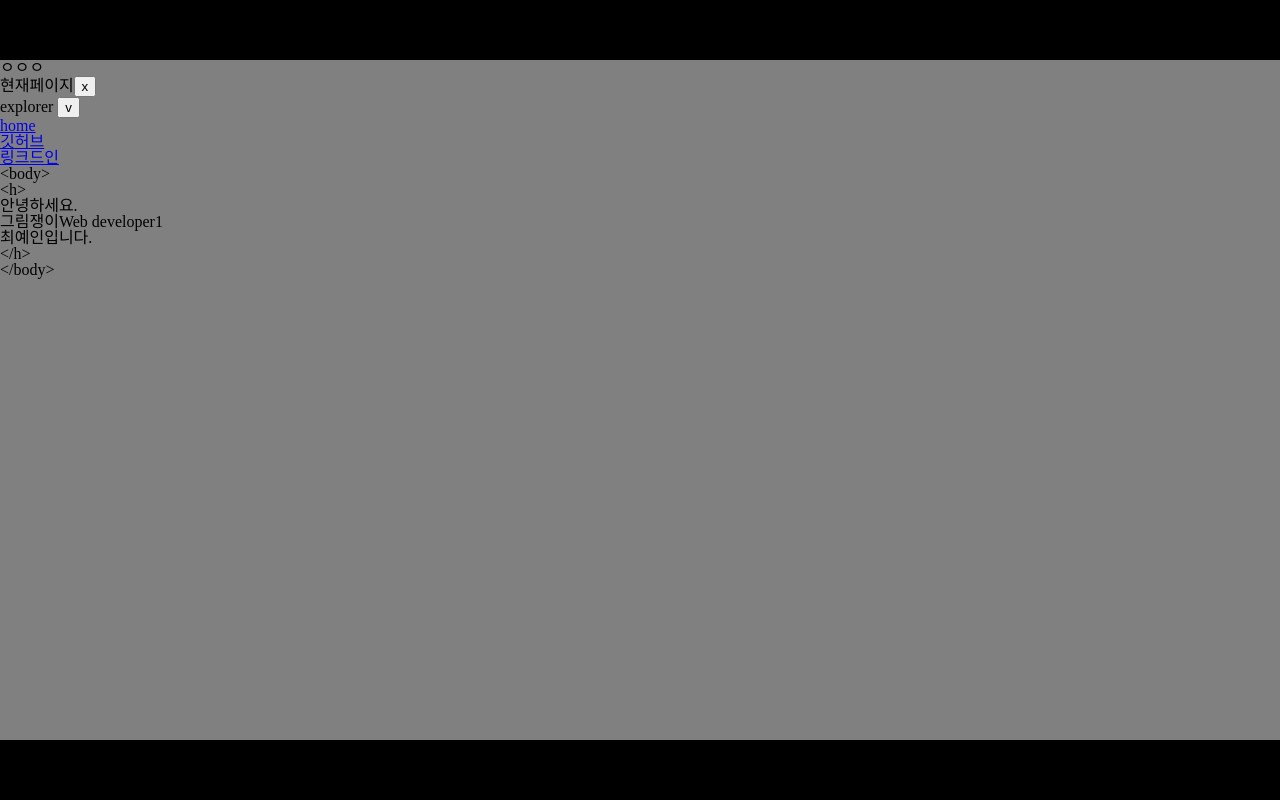
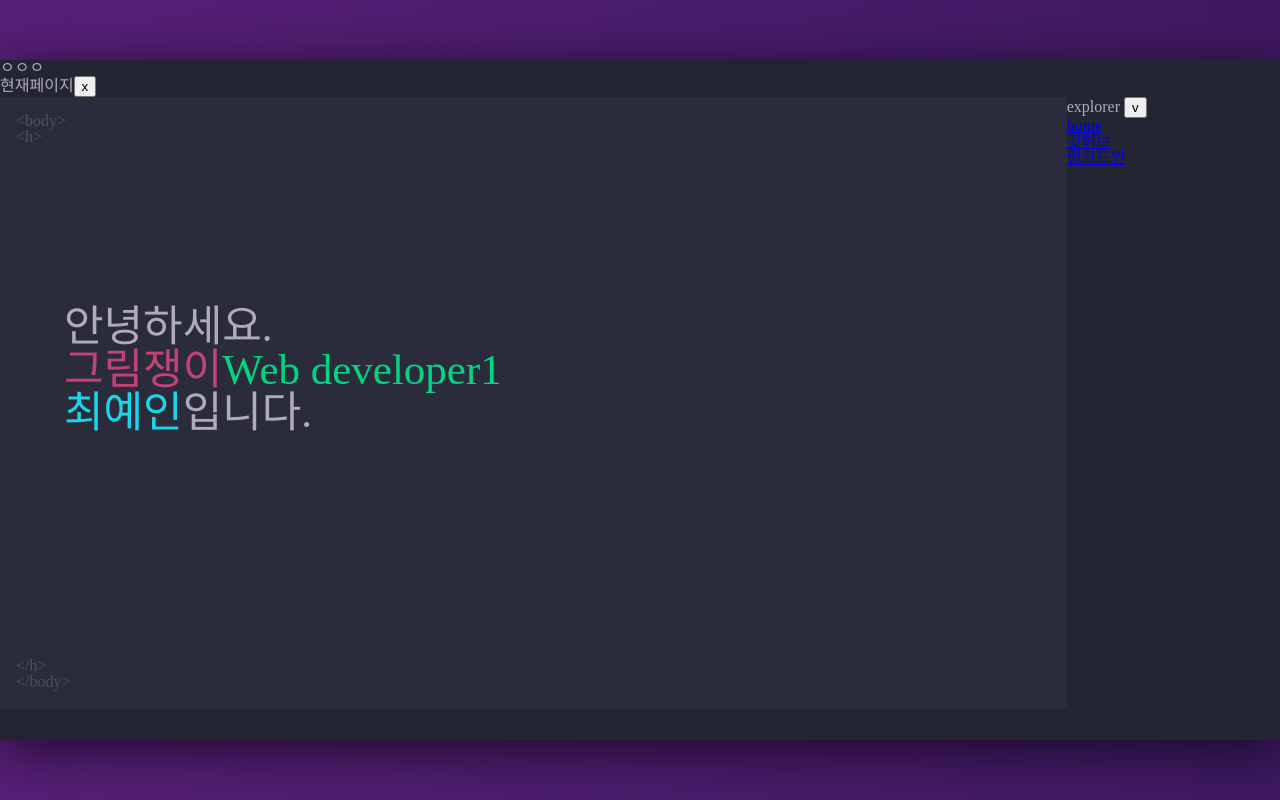
Before and after one commit to yeinn/portfolio, a React (Create React App) app in the folder pf-dev/: page / in a window 1280 px wide. Built offline with nearby package versions, Linux system fonts and the light colour scheme; the HTML template or start-up script is replaced by a standard one; a web font is replaced by a local one.

Commit message:
home 구현

```diff
--- a/pf-dev/src/App.js
+++ b/pf-dev/src/App.js
@@ -13,11 +13,16 @@ function App() {
     <div className="app-container">
         <BrowserRouter>
         <Header/>
+        <div className="app-wrapper">
+          <Home/>
+        {/* <Router>
+          <Route path="/" exact component={Home}/>
+        </Router> */}
         <Nav />
-        <Router>
-          <Route path="/" exact component={Home}/>
-        </Router>
+        </div>
+
         </BrowserRouter>
+
     </div>
   );
 }
--- a/pf-dev/src/components/Home.js
+++ b/pf-dev/src/components/Home.js
@@ -2,16 +2,18 @@ import React from 'react';
 
 const Home = () => {
   return (
-    <section className="app-wrapper">
+    <section className="app-inner">
+        <div className="content-area">
         <pre>{`<body>`}</pre>
         <pre>{`<h>`}</pre>
-        <h1>안녕하세요.<br/>
-            <span>그림쟁이</span>
-            <span>Web developer1</span><br/>
-            <span>최예인</span>
+        <h1 className="home-content">안녕하세요.<br/>
+            <span className="red">그림쟁이</span>
+            <span className="mint">Web developer1</span><br/>
+            <span className="blue">최예인</span>
         입니다.</h1>
         <pre>{`</h>`}</pre>
         <pre>{`</body>`}</pre>
+        </div>
     </section>
   );
 };
--- a/pf-dev/src/style.scss
+++ b/pf-dev/src/style.scss
@@ -1,3 +1,19 @@
+$purple-1: #3e2170;
+$putple-2: #2a1759;
+$white: #fff;
+$gray-0: #b0abb7;
+$gray-00: #4D4F5F;
+$gray-1: #2a2c3b;
+$gray-2: #232532;
+$gray-yellow: #2d313a;
+
+$red: #c34275;
+$mint: #00d681;
+$blue: #19d6eb;
+$yellow: #d4c12b;
+$orange: #ce7f05;
+$green: #8add39;
+
 //레아이웃
 .app-container, #root, body, html {
     height: 100%;
@@ -6,19 +22,21 @@
 #root{
     display: flex;
     align-items: center;
-    background: black;
+    background: linear-gradient(91deg, #571F78 0%, #3D1961 100%) 0% 0% no-repeat padding-box;
 }
 
 .app-container {
     max-width: 1280px;
     max-height: 680px;
-    background: gray;
     width: 100%;
     display: block;
     box-sizing: border-box;
     margin-left: auto;
     margin-right: auto;
     border-radius: 6px;
+    background-color: $gray-2;
+    color: $gray-0;
+    box-shadow: 0px 10px 50px #0000009C;;
 }
 @media(max-width: 1280px){
     .app-container{
@@ -26,8 +44,39 @@
     }
 
 }
-// @media (min-width: 600px){
-//     .app-container {
 
-//     }
-//     }
+
+.app-wrapper{
+    display: flex;
+    justify-content: space-between;
+    width: 100%;
+    height: 90%;
+}
+//color
+.red{color: $red;}
+.mint{color: $mint;}
+.blue{color: $blue;}
+
+//home
+section.app-inner{
+    background-color: $gray-1;
+    height: 100%;
+    width: 100%;
+    pre{
+        color: $gray-00;
+    }
+    .content-area{
+        padding: 16px;
+    }
+}
+
+.home-content{
+    font-size: 43px;
+    padding:10rem 1rem 14rem 3rem;
+}
+
+
+//nav
+nav{
+    width: 20%;
+}
```
